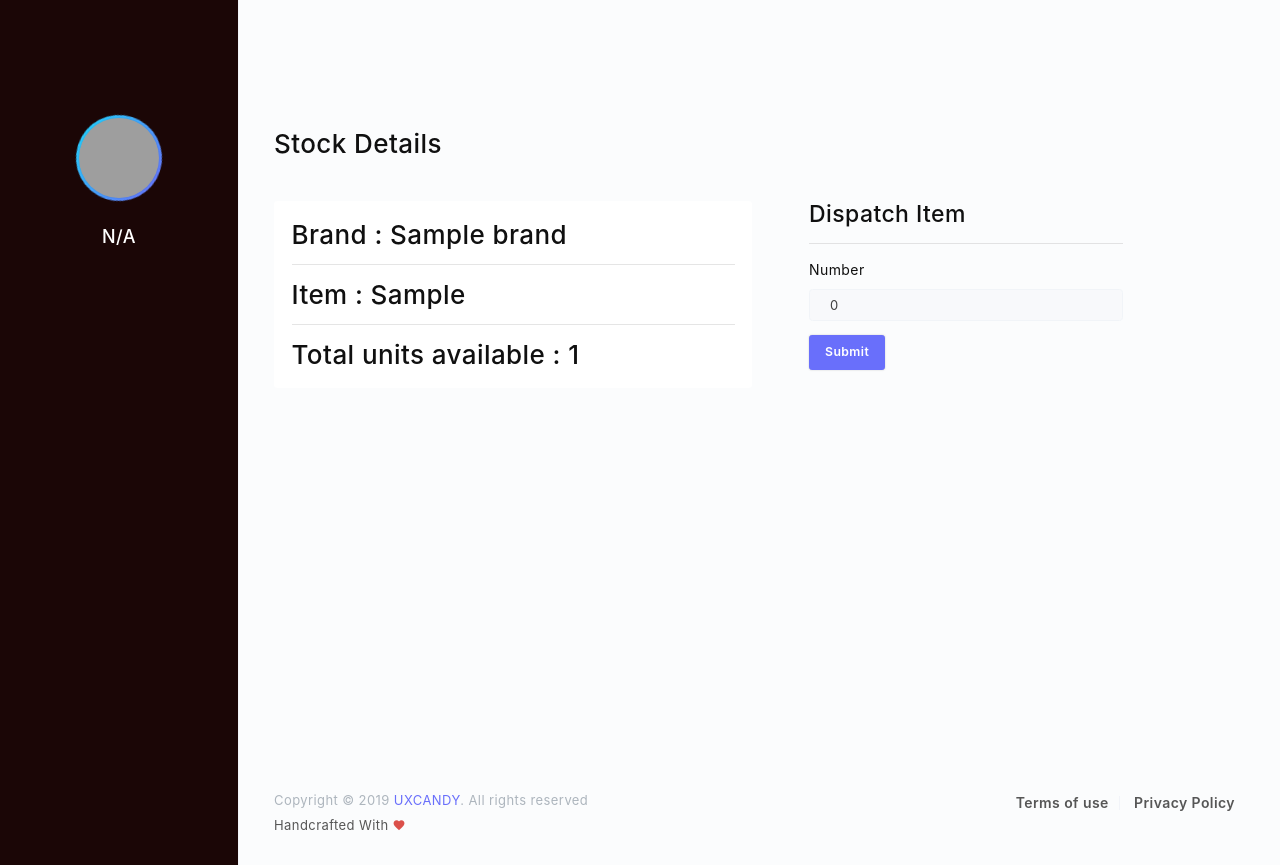
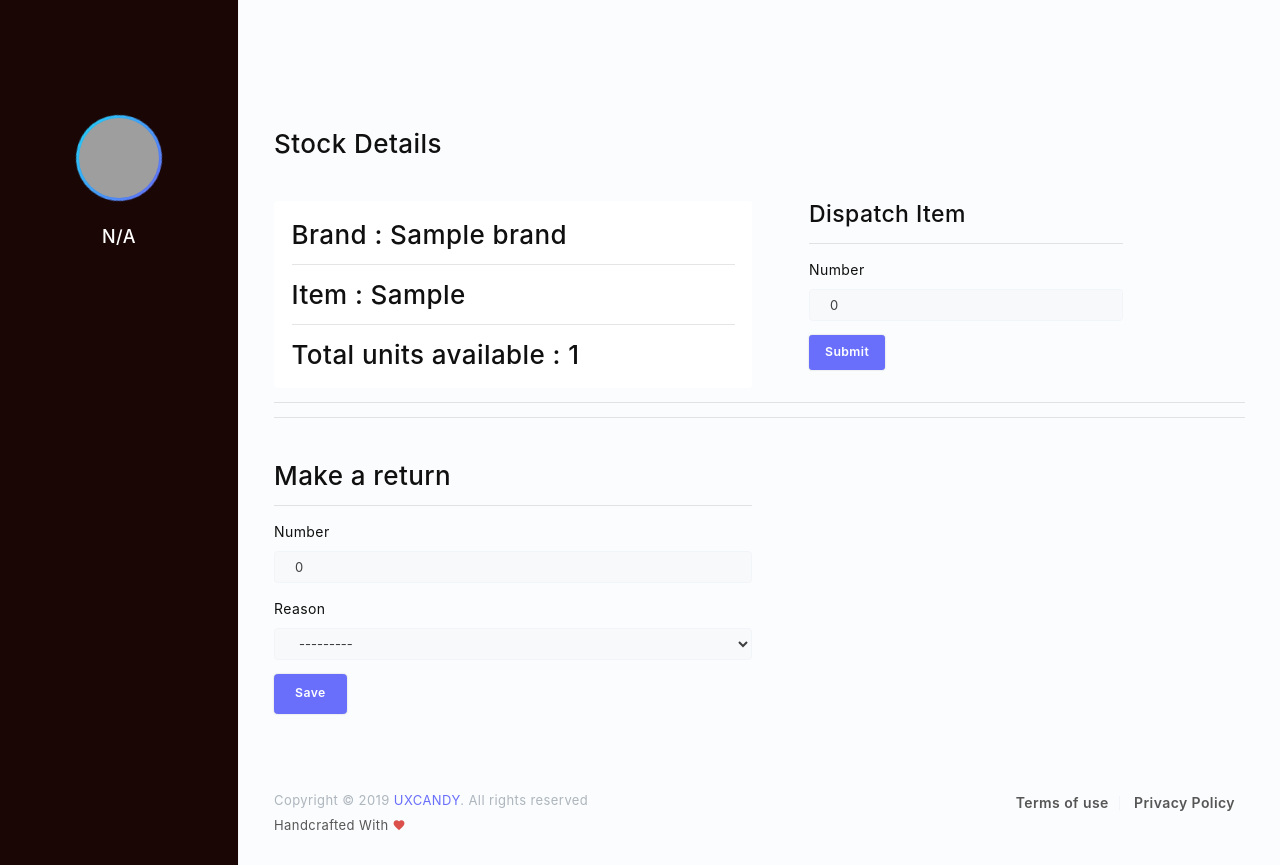
Before and after one commit to Tiilon/cjs_inventory, a Django app: page /inventory/stock/dispatch/1/ in a window 1280 px wide. Run offline with Django 3.2, Linux system fonts and the light colour scheme; tables that the repository leaves empty hold one stand-in row (values such as "Sample post"); some libraries are stand-ins or nearby versions; grey boxes are pictures that could not be loaded.

Commit message:
updated the returns feature to affect stock quantity if the reason is 'unwanted'

```diff
--- a/inventory/settings.py
+++ b/inventory/settings.py
@@ -25,7 +25,7 @@ SECRET_KEY = 'vi)#$#c9&nju=+3iv3fzo7id)lx7m=z7zd4zjg(kgvdek8m-s!'
 # SECURITY WARNING: don't run with debug turned on in production!
 DEBUG = True
 
-ALLOWED_HOSTS = []
+ALLOWED_HOSTS = ['*']
 
 
 # Application definition
--- a/stock_system/forms.py
+++ b/stock_system/forms.py
@@ -57,3 +57,15 @@ class DispatchForm(ModelForm):
         widgets={
             'number': NumberInput(attrs={'placeholder': 'Enter quantity to dispatch....', 'required': True})
         }
+
+
+class ReturnForm(ModelForm):
+    class Meta:
+        model = Returns
+        fields = (
+            'number',
+            'reason',
+            )
+        widgets = {
+            'number': NumberInput(attrs={'placeholder': 'Enter quantity returned....', 'required': True})
+        }
--- a/stock_system/models.py
+++ b/stock_system/models.py
@@ -77,21 +77,28 @@ class Dispatched(models.Model):
     stock = models.ForeignKey(Stock, on_delete=models.SET_NULL, related_name='stock', blank=True, null=True)
 
     def __str__(self):
-        return f"{self.stock.batch_item.brand} || {self.number}"
+        return f"{self.number}"
 
     class Meta:
         ordering = ('-date_dispatched',)
 
 
+REASONS = {
+    ('Expired', 'Expired'),
+    ('Damaged', 'Damaged'),
+    ('Unwanted', 'Unwanted')
+}
+
+
 class Returns(models.Model):
-    brand = models.ForeignKey(Brand, related_name='brand_returns', on_delete=models.SET_NULL, blank=True, null=True)
+    stock = models.ForeignKey(Stock, related_name='stock_returns', on_delete=models.SET_NULL, blank=True, null=True)
     number = models.IntegerField(default=0, blank=True, null=True)
-    reason = models.CharField(max_length=250, blank=True, null=True)
+    reason = models.CharField(max_length=250, blank=True, null=True, choices=REASONS)
     date_returned = models.DateTimeField(default=timezone.now, null=True, blank=True)
     received_by = models.ForeignKey(settings.AUTH_USER_MODEL, related_name='returns', on_delete=models.SET_NULL, blank=True, null=True)
 
     def __str__(self):
-        return f"{self.brand}"
+        return f"{self.stock.batch_item.brand} || {self.number}"
 
     class Meta:
         ordering = ('-date_returned',)
--- a/stock_system/urls.py
+++ b/stock_system/urls.py
@@ -16,5 +16,6 @@ urlpatterns = [
     path('batch/complete/<id>/', complete_batch, name='complete_batch'),
     path('batch/request/del/<id>/', request_del_batch, name='request_del_batch'),
     path('batch/approve/del/<id>/', approve_del, name='approve_del_batch'),
-    path('batch/request/list/', delete_request_list, name='delete_request_list')
+    path('batch/request/list/', delete_request_list, name='delete_request_list'),
+    path('stock/return/<id>/', make_returns, name='make-return')
 ]
--- a/stock_system/views.py
+++ b/stock_system/views.py
@@ -4,7 +4,7 @@ from django.shortcuts import render, redirect
 from django.urls import reverse_lazy
 from django.utils import timezone
 from django.views.generic import CreateView, DetailView, TemplateView
-from stock_system.forms import UserForm, BrandForm, BatchItemsForm, DispatchForm
+from stock_system.forms import UserForm, BrandForm, BatchItemsForm, DispatchForm, ReturnForm
 from stock_system.models import Stock, Brand, BatchId, generate, BatchItems, Returns, Dispatched
 from users.models import User
 
@@ -64,11 +64,16 @@ def stock(request):
 
 def stock_dispatch(request, id):
     stock = Stock.objects.get(id=id)
+    brand =Brand.objects.all()
     form = DispatchForm
+    form2 = ReturnForm
 
     context = {
+        'brand': brand,
         'stock': stock,
-        'form': form
+        'returns':returns,
+        'form': form,
+        'form2':form2
     }
 
     if request.method == 'POST':
@@ -79,7 +84,7 @@ def stock_dispatch(request, id):
             form.save()
         stock.dispatches.add(form.instance)
         stock.no_units_dispatched += form.instance.number
-        stock.no_units_left = stock.no_units_available-stock.no_units_dispatched
+        stock.no_units_left = stock.no_units_available - stock.no_units_dispatched
         stock.save()
         return redirect(reverse_lazy('stock_system:stock_page'))
     return render(request, 'stock/stock_details.html', context)
@@ -166,6 +171,28 @@ def batch_details(request, id):
     return render(request, 'stock/batch_details_batch.html', context)
 
 
+def make_returns(request, id):
+    stock = Stock.objects.get(id=id)
+    form = ReturnForm
+
+    context = {
+        'stock': stock,
+        'form': form
+    }
+
+    if request.method == 'POST':
+        form = ReturnForm(request.POST)
+        if form.is_valid():
+            form.instance.stock = stock
+            if form.instance.reason == 'Unwanted':
+                stock.no_units_left += form.instance.number
+            form.instance.date_returned = timezone.now()
+            form.instance.received_by = request.user
+            form.save()
+            stock.save()
+    return redirect(reverse_lazy('stock_system:returned_items'))
+
+
 def returns(request):
     brand = Brand.objects.all()
     returns = Returns.objects.all()
@@ -175,13 +202,13 @@ def returns(request):
         'returns': returns
     }
 
-    if request.method == 'POST':
-        new_return = Returns.objects.create(
-            brand=Brand.objects.get(id=request.POST.get('brand')),
-            number=request.POST.get('number'),
-            reason=request.POST.get('reason'),
-            received_by= request.user
-        )
+    # if request.method == 'POST':
+    #     new_return = Returns.objects.create(
+    #         brand=Brand.objects.get(id=request.POST.get('brand')),
+    #         number=request.POST.get('number'),
+    #         reason=request.POST.get('reason'),
+    #         received_by= request.user
+    #     )
     return render(request, 'stock/returns.html', context=context)
 
 
--- a/templates/stock/batch_details_batch.html
+++ b/templates/stock/batch_details_batch.html
@@ -20,7 +20,7 @@
             {% endif %}
         {% endif %}
     {% endif %}
-    {% if user.user_type == 'MG' and  batch.request_del == True %}
+    {% if user.user_type == 'MG' %}
         <button type="button" class="btn btn-danger" data-toggle="modal" data-target="#approveBackdrop">
             Delete
         </button>
--- a/templates/stock/batch_list.html
+++ b/templates/stock/batch_list.html
@@ -20,7 +20,7 @@
     <div class="card">
         <div class="card-body">
             <div class="table-responsive">
-                <table class="table table-bordered" id="dataTable">
+                <table class="table table-bordered" >
                     <thead>
                     <tr>
                         <th>Batch ID</th>
@@ -34,7 +34,7 @@
                         <tr>
                             <td>{{ b.batch_id }}</td>
                             <td>{{ b.created_by }}</td>
-                            <td>{{ b.created_at }}</td>
+                            <td>{{ b.created_at.date }}</td>
                             <td>
                                 <a href="{% url 'stock_system:batch-details' b.id %}" type="button" class="btn btn-primary">
                                     {% if b.batch_item %} Details {% else %} Add Items {% endif %}
--- a/templates/stock/stock_details.html
+++ b/templates/stock/stock_details.html
@@ -37,6 +37,39 @@
             </div>
         </div>
     </div>
+    <hr>
+    <hr>
+    <div class="row mt-5">
+
+        <div class="col-6">
+            <h3>Make a return</h3>
+            <hr>
+            <form action="{% url 'stock_system:make-return' stock.id %}" method="post">{% csrf_token %}
+            {% bootstrap_form form2 %}
+            <button type="submit" class="btn btn-primary">Save</button>
+            </form>
+{#            <form action="{% url 'stock_system:make-return' stock.id %}" method="post">#}
+{#                <div class="form-group">#}
+{#                    <label for="id_brand">Select the brand</label>#}
+{#                    <select name="brand" id="id_brand" class="custom-select">#}
+{#                        <option value="">-------</option>#}
+{#                        {% for b in brand %}#}
+{#                            <option value="{{b.id }}">{{ b.name }} | {{ b.item }}</option>#}
+{#                        {% endfor %}#}
+{#                    </select>#}
+{#                </div>#}
+{#                <div class="form-group">#}
+{#                    <label for="id_reason">Reason for return</label>#}
+{#                    <input type="text" name="reason" id="id_reason" class="form-control" placeholder="reason for return">#}
+{#                </div>#}
+{#                <div class="form-group">#}
+{#                    <label for="id_number">Number of Returns (Units)</label>#}
+{#                    <input type="number" class="form-control" name="number" id="id_number" placeholder="input number of returns">#}
+{#                </div>#}
+
+{#            </form>#}
+        </div>
+    </div>
 
 {% endblock %}
 
--- a/templates/stock/stock_sheet.html
+++ b/templates/stock/stock_sheet.html
@@ -25,9 +25,6 @@
                 <thead>
                 <tr>
                     <th>Brand</th>
-                    {#                    <th>Number of boxes of received</th>#}
-                    {#                    <th>Number of units in box</th>#}
-{#                    <th>Total units accumulated</th>#}
                     <th>Current Stock Number</th>
                     <th>Units Dispatched</th>
                     <th>Details</th>
@@ -37,9 +34,6 @@
                 {% for br in stock %}
                     <tr>
                         <td>{{ br.batch_item.brand.name}} | {{ br.batch_item.brand.item }}</td>
-                        {#                    <td>{{ br.batch_item.boxes_received }}</td>#}
-                        {#                    <td>{{ br.batch_item.units_per_box }}</td>#}
-{#                        <td>{{ br.no_units_available }}</td>#}
                         <td>{% if br.no_units_left %}{{ br.no_units_left }}{% else %}{{ br.no_units_available }}{% endif %}</td>
                         <td>{% if br.no_units_dispatched %}{{ br.no_units_dispatched }}{% else %}No Dispatch Yet{% endif %}</td>
                         <td>
```
Also changed, not shown: templates/stock/returns.html (+2 -41 lines), stock_system/migrations/0030_auto_20210221_1213.py (added), 2 other files.
